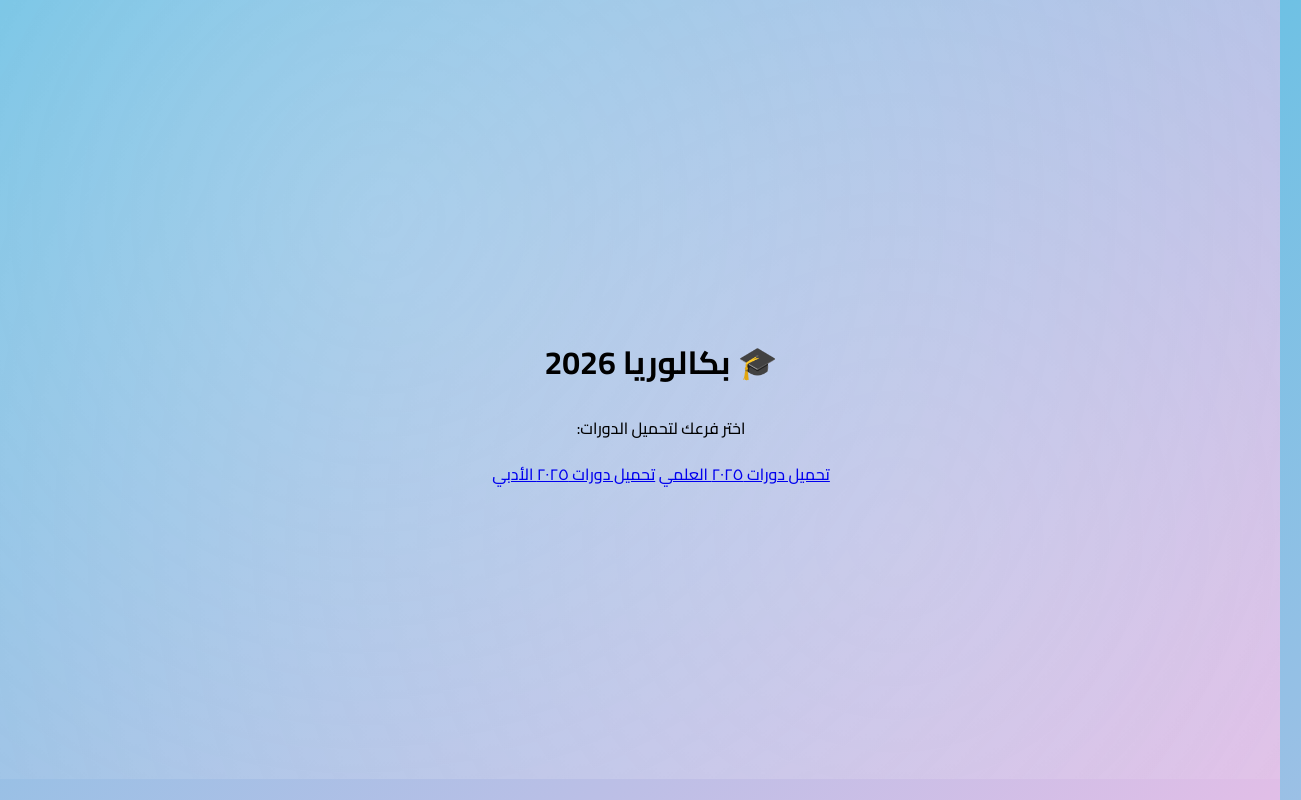
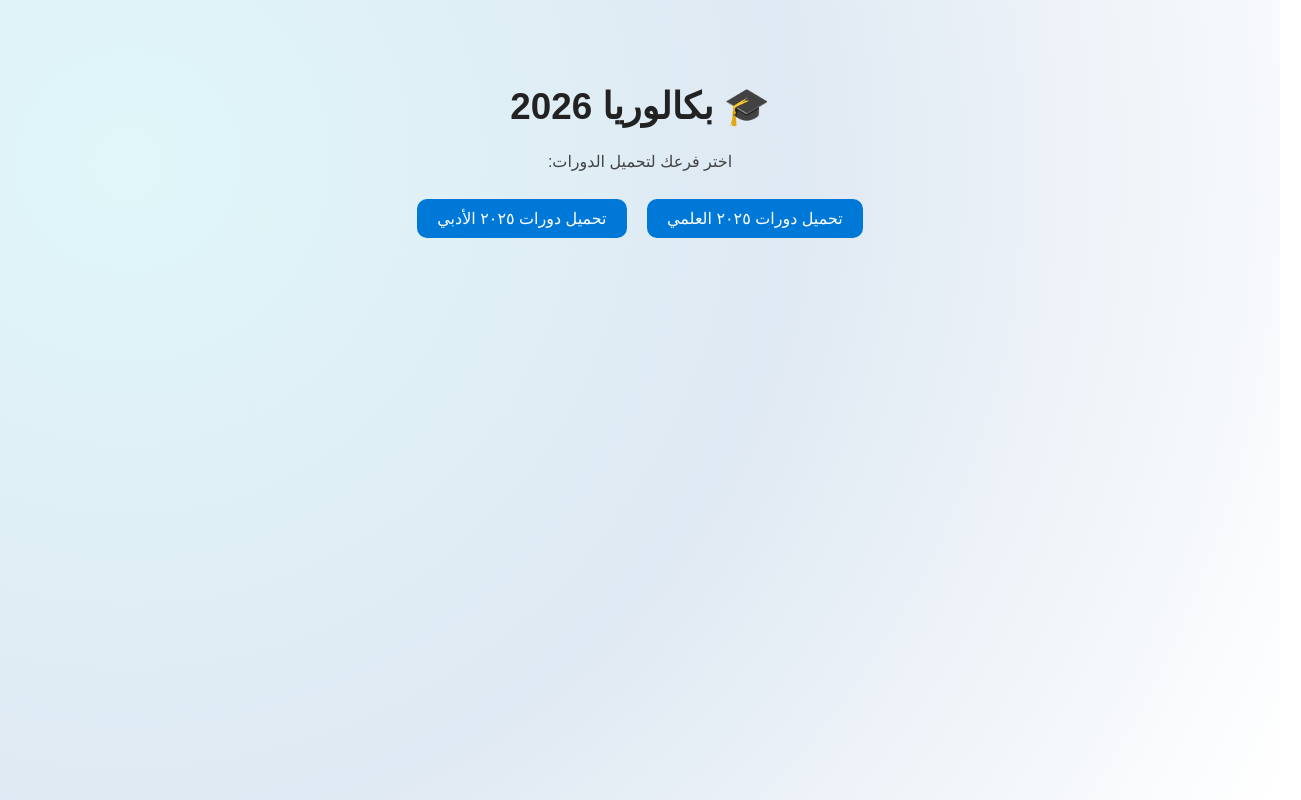
Before and after one commit to mayarjamool08-afk/Bac_exams, a plain HTML site: page index.html in a window 1280 px wide. Shown: the whole page, 1301 px wide, since content can reach past the window. Drawn offline with Linux system fonts and the light colour scheme.

Commit message:
Update style.css

```diff
--- a/style.css
+++ b/style.css
@@ -1,87 +1,73 @@
-@import url('https://fonts.googleapis.com/css2?family=Cairo:wght@500;700&display=swap');
-
 body {
+  font-family: "Cairo", sans-serif;
+  background: linear-gradient(135deg, #f9f9f9, #dfe9f3);
   margin: 0;
-  font-family: 'Cairo', sans-serif;
-  background: linear-gradient(135deg, #6ec1e4, #e1bee7);
-  overflow: hidden;
-  height: 100vh;
-  display: flex;
-  justify-content: center;
-  align-items: center;
+  padding: 0;
+  text-align: center;
+  overflow-x: hidden;
 }
 
 .container {
-  text-align: center;
+  position: relative;
   z-index: 2;
-  position: relative;
+  padding: 60px 20px;
 }
 
-.title {
-  font-size: 2.5rem;
-  margin-bottom: 10px;
-  color: #fff;
+h1 {
+  font-size: 2.3em;
+  color: #222;
 }
 
-.subtitle {
-  color: #f0f0f0;
-  margin-bottom: 30px;
+p {
+  color: #444;
+  margin-bottom: 20px;
 }
 
-.buttons {
-  display: flex;
-  flex-direction: column;
-  gap: 15px;
+.btn {
+  display: inline-block;
+  background-color: #0078d7;
+  color: #fff;
+  text-decoration: none;
+  margin: 8px;
+  padding: 10px 20px;
+  border-radius: 10px;
+  transition: 0.3s;
 }
 
-.main-btn, .subject-btn, .back-btn {
-  background: rgba(255, 255, 255, 0.15);
-  border: 2px solid rgba(255, 255, 255, 0.4);
-  color: white;
-  text-decoration: none;
-  padding: 12px 20px;
-  border-radius: 10px;
-  transition: all 0.3s;
-  backdrop-filter: blur(10px);
-}
-
-.main-btn:hover, .subject-btn:hover, .back-btn:hover {
-  background: rgba(255, 255, 255, 0.4);
+.btn:hover {
+  background-color: #005fa3;
   transform: scale(1.05);
 }
 
-.subject-btn {
-  width: 200px;
-  margin: 0 auto;
+.back-btn {
+  display: inline-block;
+  margin-top: 30px;
+  background-color: #555;
+  color: white;
+  padding: 8px 16px;
+  border-radius: 8px;
+  text-decoration: none;
 }
 
-.back-btn {
-  margin-top: 25px;
-  display: inline-block;
+.background-animation {
+  position: fixed;
+  top: 0; left: 0;
+  width: 100%; height: 100%;
+  background: radial-gradient(circle at 10% 20%, #e0f7fa, #dfe9f3, #fff);
+  animation: move 10s infinite alternate ease-in-out;
+  z-index: 0;
+}
+
+@keyframes move {
+  0% { background-position: 0 0; }
+  100% { background-position: 100% 100%; }
 }
 
 .fade-in {
-  animation: fadeIn 1.5s ease-in-out;
+  animation: fadeIn 1.2s ease-in-out;
 }
 
 @keyframes fadeIn {
-  from { opacity: 0; transform: translateY(30px); }
+  from { opacity: 0; transform: translateY(10px); }
   to { opacity: 1; transform: translateY(0); }
 }
-
-.background-animation {
-  position: absolute;
-  top: 0;
-  left: 0;
-  width: 100%;
-  height: 100%;
-  background: radial-gradient(circle at 30% 30%, #ffffff30, transparent),
-              radial-gradient(circle at 70% 70%, #ffffff20, transparent);
-  animation: moveBg 8s infinite alternate ease-in-out;
-  z-index: 1;
-}
-
-@keyframes moveBg {
-  from { transform: translate(0, 0); }
-  to { transform: translate(-30px, -30px); }
-}
```
